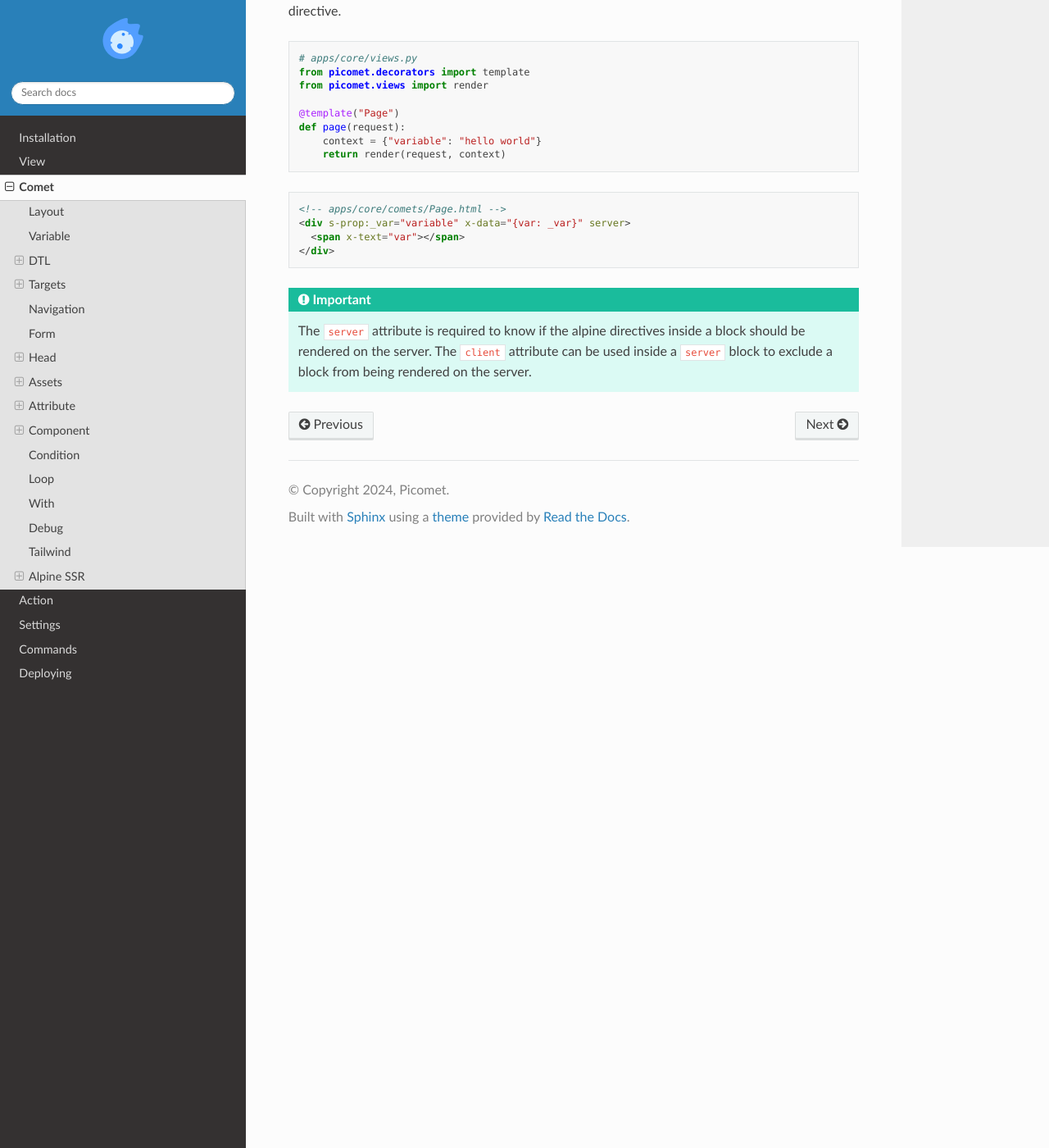
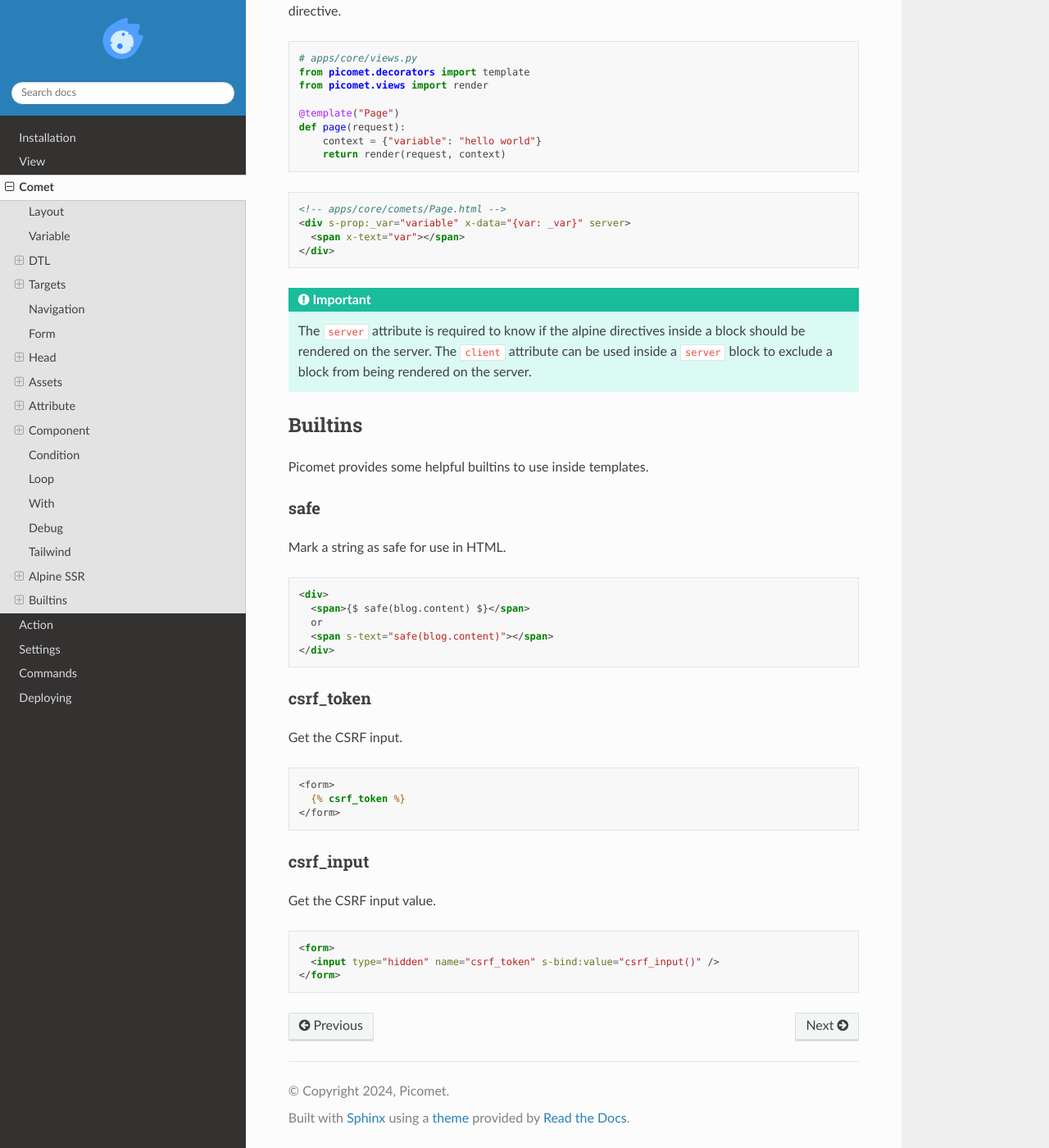
Before and after one commit to picomet/picomet, a Sphinx documentation site: the page built from docs/source/comet.rst, in a window 1280 px wide and 1400 px high, scrolled down 10264 px. Shown: the whole window at 82% size. Built offline with Sphinx 7.4.7 and the Read the Docs theme 2.0.0, drawn with Linux system fonts in a browser that asks for light colours.

Commit message:
feat(comet): add safe func to use str as html

```diff
--- a/docs/source/comet.rst
+++ b/docs/source/comet.rst
@@ -580,3 +580,44 @@
 
 .. important::
   The ``server`` attribute is required to know if the alpine directives inside a block should be rendered on the server. The ``client`` attribute can be used inside a ``server`` block to exclude a block from being rendered on the server.
+
+
+Builtins
+--------
+
+Picomet provides some helpful builtins to use inside templates.
+
+safe
+~~~~
+
+Mark a string as safe for use in HTML.
+
+.. code-block:: html
+
+  <div>
+    <span>{$ safe(blog.content) $}</span>
+    or
+    <span s-text="safe(blog.content)"></span>
+  </div>
+
+csrf_token
+~~~~~~~~~~
+
+Get the CSRF input.
+
+.. code-block:: django
+
+  <form>
+    {% csrf_token %}
+  </form>
+
+csrf_input
+~~~~~~~~~~
+
+Get the CSRF input value.
+
+.. code-block:: html
+
+  <form>
+    <input type="hidden" name="csrf_token" s-bind:value="csrf_input()" />
+  </form>
```
Also changed, not shown: 2 other files.
